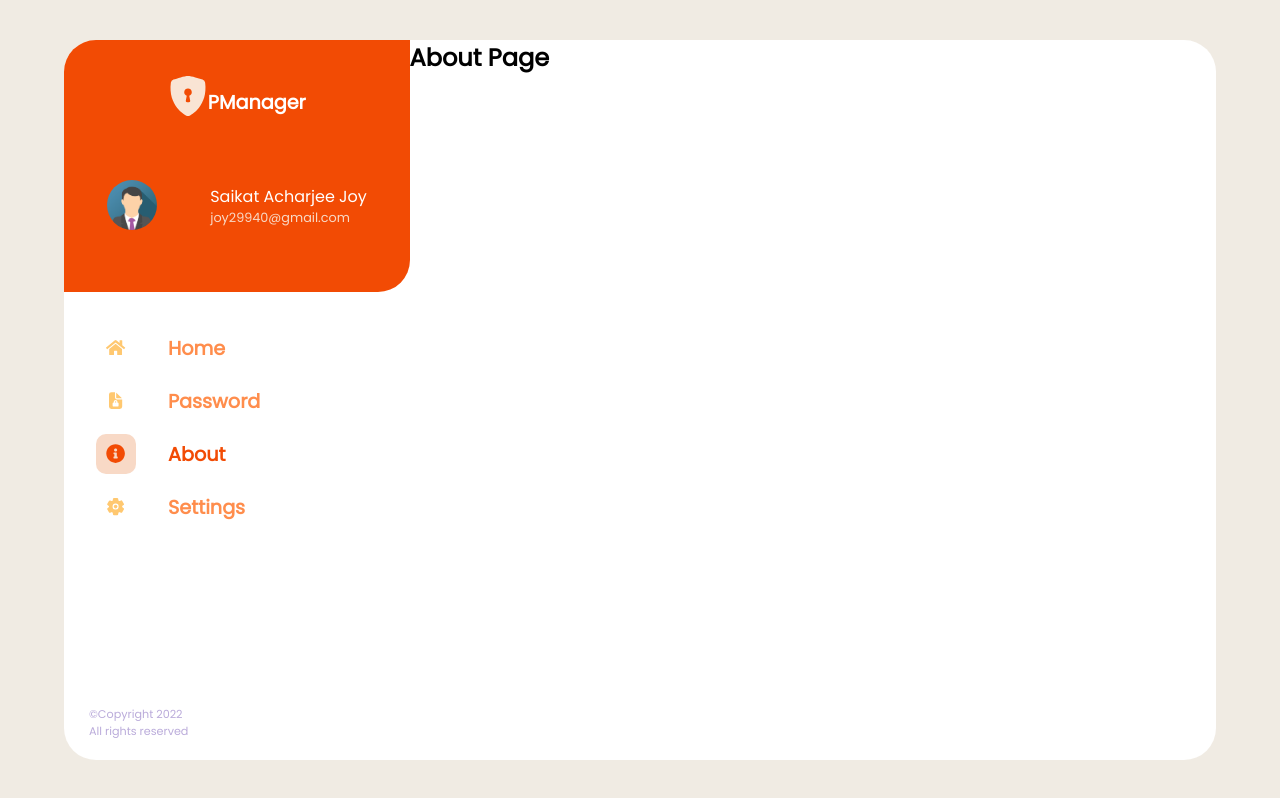
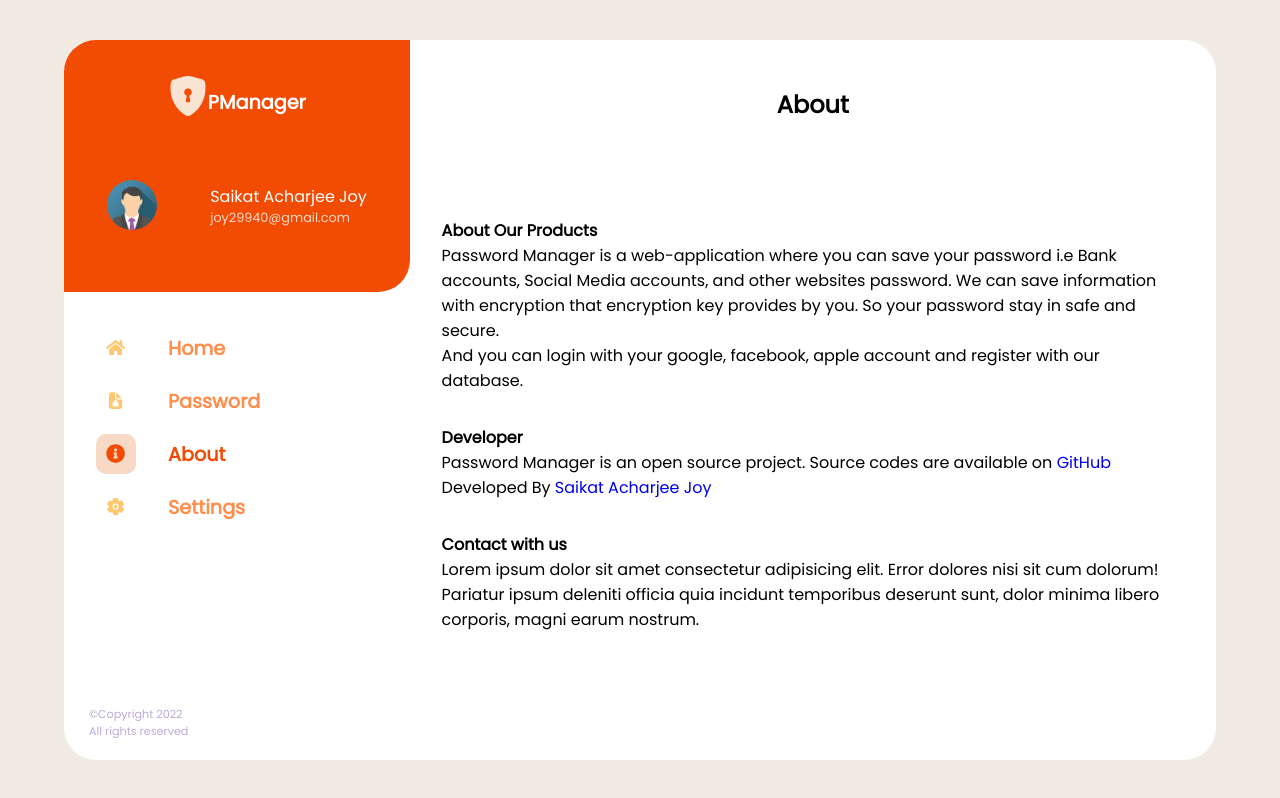
Before and after one commit to saikatcodec/password_manager, a Next.js app: page /about in a window 1280 px wide. Built offline with nearby package versions, Linux system fonts and the light colour scheme.

Commit message:
added developer info on about page

```diff
--- a/pages/about.js
+++ b/pages/about.js
@@ -1,5 +1,6 @@
+import Head from "next/head";
 import React, { useEffect } from "react";
-import Head from "next/head";
+import styles from "../styles/About.module.css";
 
 function About() {
     useEffect(() => {
@@ -15,8 +16,61 @@ function About() {
                 />
             </Head>
 
-            <div className="container">
-                <h2>About Page</h2>
+            <div className={styles.container}>
+                <h2 className={styles.title}>About</h2>
+                <div className={styles.body}>
+                    <section className={styles.products}>
+                        <h4 className={styles.products_titles}>
+                            About Our Products
+                        </h4>
+                        <p className={styles.products_body}>
+                            Password Manager is a web-application where you can
+                            save your password i.e Bank accounts, Social Media
+                            accounts, and other websites password. We can save
+                            information with encryption that encryption key
+                            provides by you. So your password stay in safe and
+                            secure.
+                            <br />
+                            And you can login with your google, facebook, apple
+                            account and register with our database.
+                        </p>
+                    </section>
+                    <section className={styles.developer}>
+                        <h4 className={styles.developer_titles}>Developer</h4>
+                        <p className={styles.developer_body}>
+                            Password Manager is an open source project. Source
+                            codes are available on{" "}
+                            <a
+                                href="https://github.com/saikatcodec/password_manager"
+                                target="_blank"
+                                rel="noreferrer"
+                            >
+                                GitHub
+                            </a>
+                            <br />
+                            Developed By{" "}
+                            <a
+                                href="https://github.com/saikatcodec"
+                                target="_blank"
+                                rel="noreferrer"
+                            >
+                                Saikat Acharjee Joy
+                            </a>
+                        </p>
+                    </section>
+                    <section className={styles.contactus}>
+                        <h4 className={styles.contactus_titles}>
+                            Contact with us
+                        </h4>
+                        <p className={styles.contactus_body}>
+                            Lorem ipsum dolor sit amet consectetur adipisicing
+                            elit. Error dolores nisi sit cum dolorum! Pariatur
+                            ipsum deleniti officia quia incidunt temporibus
+                            deserunt sunt, dolor minima libero corporis, magni
+                            earum nostrum.
+                        </p>
+                    </section>
+                </div>
             </div>
         </>
     );
--- /dev/null
+++ b/styles/About.module.css
@@ -0,0 +1,22 @@
+.container {
+    padding: 2rem;
+    width: 100%;
+    height: 100%;
+}
+
+.title {
+    width: 100%;
+    height: 10%;
+    display: flex;
+    justify-content: center;
+    align-items: center;
+}
+
+.body {
+    width: 100%;
+    height: 90%;
+    padding-top: 5rem;
+    display: flex;
+    flex-direction: column;
+    gap: 2rem;
+}
```
